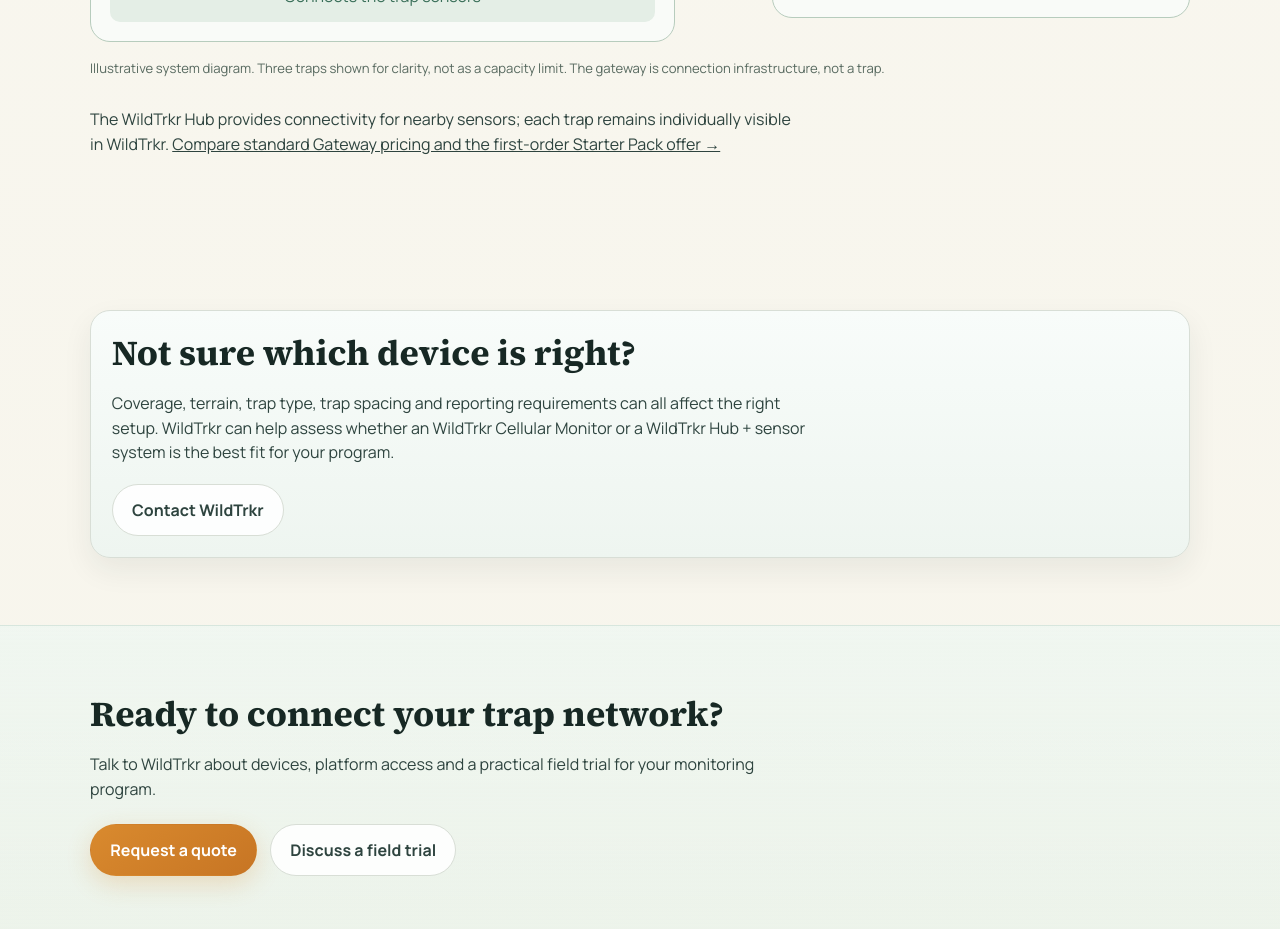
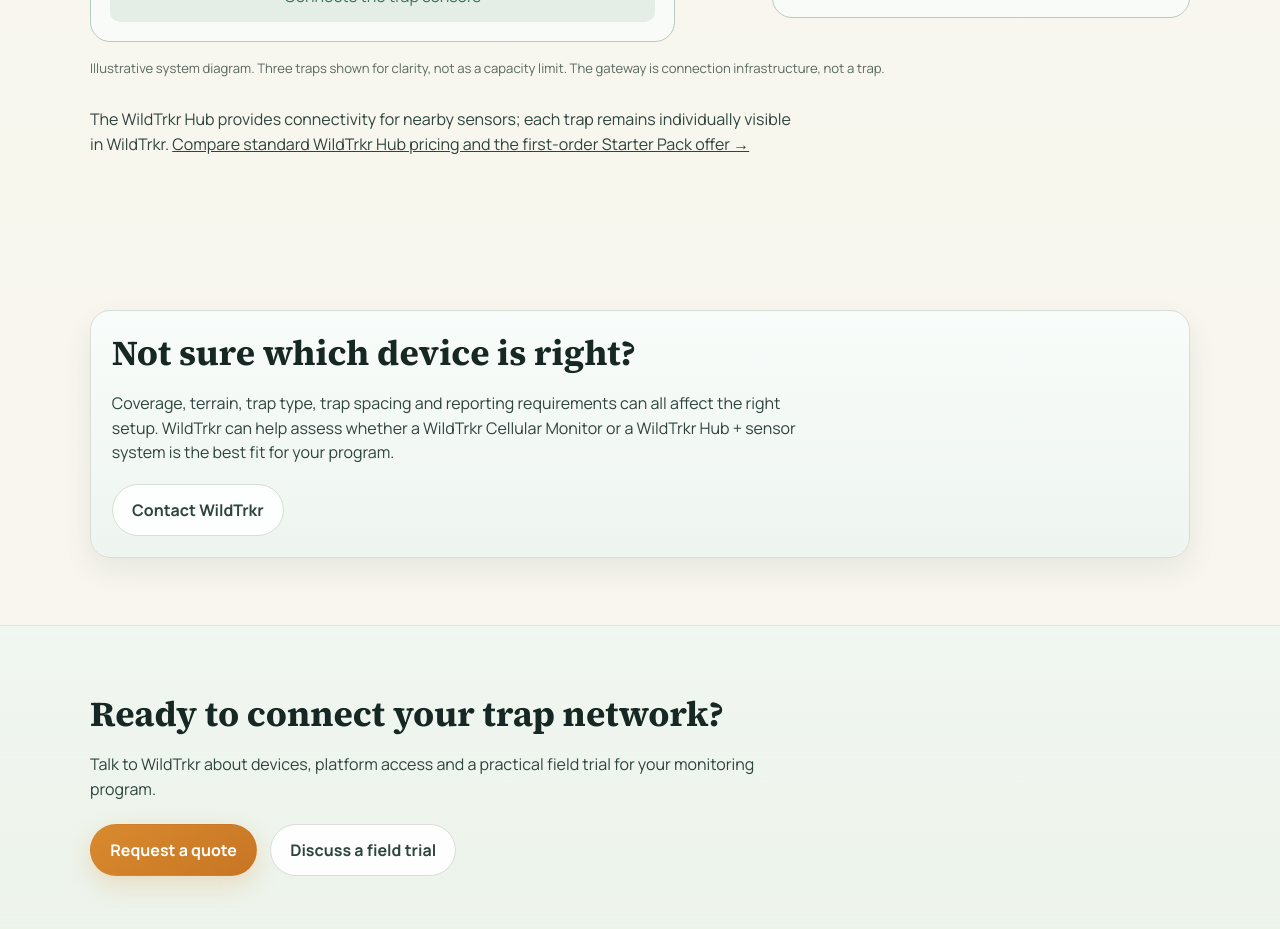
Before and after one commit to brendanjwilliamson70-alt/wildtrkr-marketing, a plain HTML site: page devices.html in a window 1280 px wide. Shown: the part 3880-4809 px from the top of the page. Drawn offline with Linux system fonts and the light colour scheme.

Commit message:
Polish product terminology and correct naming copy before release

```diff
--- a/devices.html
+++ b/devices.html
@@ -174,13 +174,13 @@
           <div class="gateway-uplink"><span aria-hidden="true">→</span><span>To WildTrkr</span></div>
           <div class="gateway-platform"><span class="kicker">WildTrkr</span><strong>Each trap stays visible.</strong><ul><li>Trap A <span>Individual status</span></li><li>Trap B <span>Individual status</span></li><li>Trap C <span>Individual status</span></li></ul></div>
           <figcaption>Illustrative system diagram. Three traps shown for clarity, not as a capacity limit. The gateway is connection infrastructure, not a trap.</figcaption>
-        </figure><p class="section-intro" style="margin-top:1.2rem">The WildTrkr Hub provides connectivity for nearby sensors; each trap remains individually visible in WildTrkr. <a href="/#gateway-estimate-title">Compare standard Gateway pricing and the first-order Starter Pack offer →</a></p></div></section>
+        </figure><p class="section-intro" style="margin-top:1.2rem">The WildTrkr Hub provides connectivity for nearby sensors; each trap remains individually visible in WildTrkr. <a href="/#gateway-estimate-title">Compare standard WildTrkr Hub pricing and the first-order Starter Pack offer →</a></p></div></section>
       <section class="section" id="suitability">
         <div class="container panel-soft">
           <h2>Not sure which device is right?</h2>
           <p class="section-intro">
             Coverage, terrain, trap type, trap spacing and reporting requirements can all affect the right setup.
-            WildTrkr can help assess whether an WildTrkr Cellular Monitor or a WildTrkr Hub + sensor system is the best fit for your program.
+            WildTrkr can help assess whether a WildTrkr Cellular Monitor or a WildTrkr Hub + sensor system is the best fit for your program.
           </p>
           <a class="button button-secondary" href="/#contact">Contact WildTrkr</a>
         </div>
```
